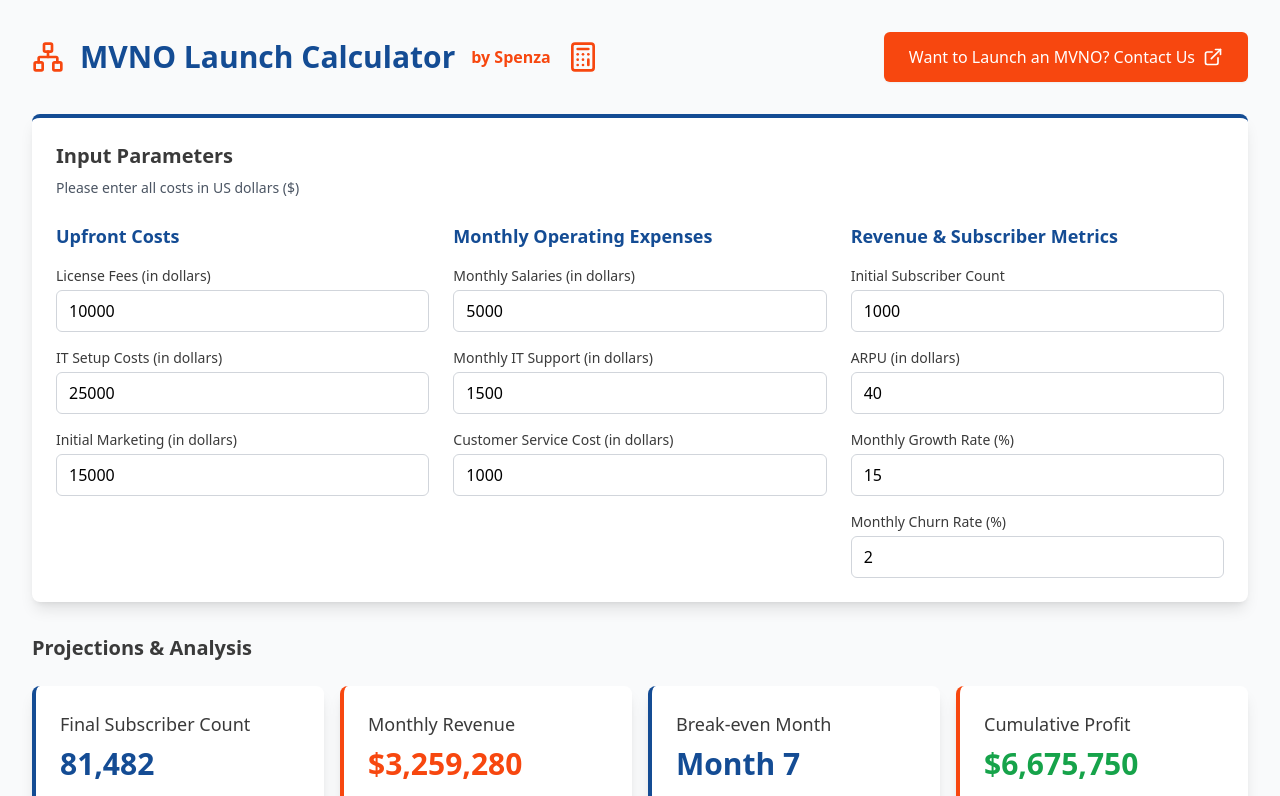
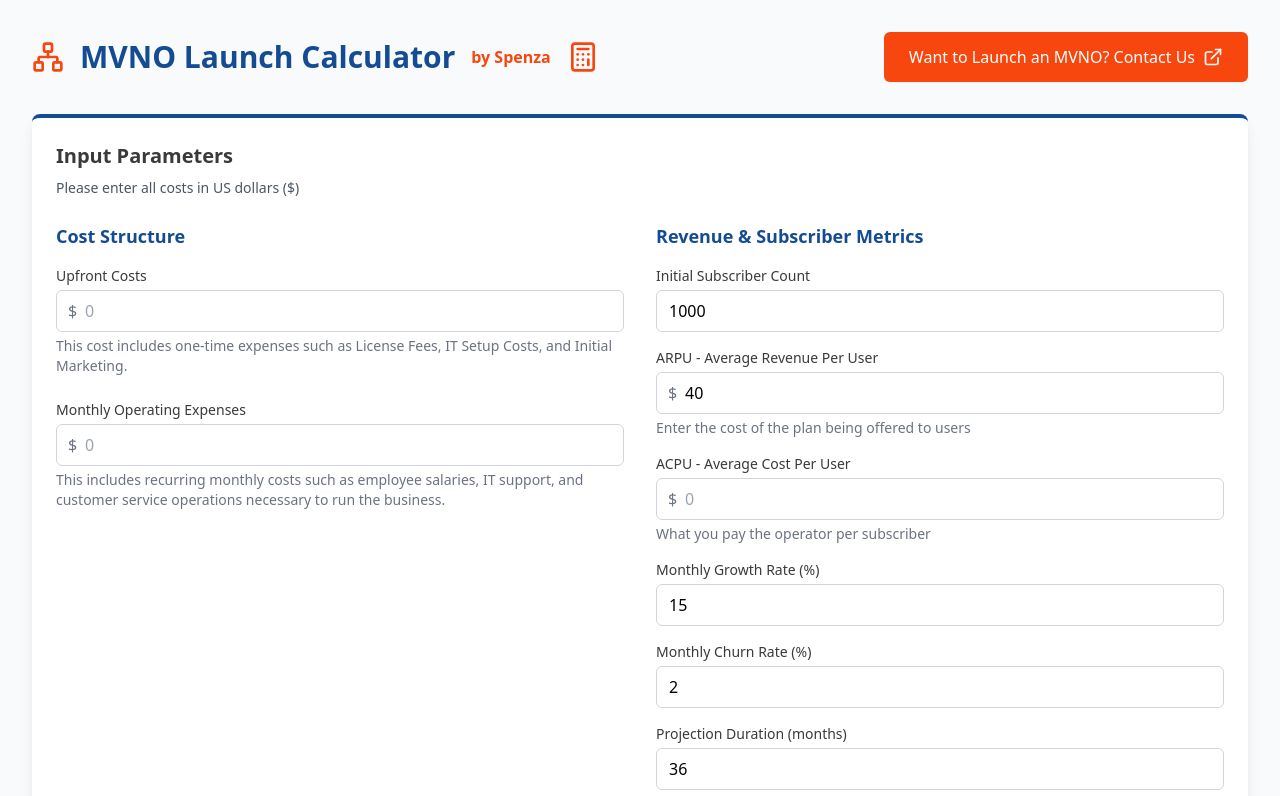
Before and after one commit to devil2123/MVNO_Spenza, a React (Vite) app: page / in a window 1280 px wide. Shown: the top 796 px of the page. Built offline with nearby package versions, Linux system fonts and the light colour scheme.

Commit message:
Update InputSection.tsx

```diff
--- a/src/components/InputSection.tsx
+++ b/src/components/InputSection.tsx
@@ -1,5 +1,5 @@
-import React from "react";
-import { MVNOInputs } from "../types";
+import React from 'react';
+import { MVNOInputs } from '../types';
 
 interface InputSectionProps {
   inputs: MVNOInputs;
@@ -7,134 +7,138 @@ interface InputSectionProps {
 }
 
 export function InputSection({ inputs, onChange }: InputSectionProps) {
-  const handleChange =
-    (field: keyof MVNOInputs) => (e: React.ChangeEvent<HTMLInputElement>) => {
-      const rawValue = e.target.value;
-
-      // If input is empty, set it as an empty string
-      if (rawValue === "") {
-        onChange(field, "" as unknown as number); // Trick TypeScript
-        return;
-      }
-
-      // Otherwise, parse the number normally
-      const value = parseFloat(rawValue);
+  const handleChange = (field: keyof MVNOInputs) => (e: React.ChangeEvent<HTMLInputElement>) => {
+    const value = e.target.value === '' ? 0 : parseFloat(e.target.value);
     onChange(field, value);
   };
 
-  const inputClasses =
-    "mt-1 block w-full rounded-md border border-gray-300 px-3 py-2 text-black focus:outline-none focus:ring-2 focus:ring-[#F7470F] focus:border-[#F7470F] transition-colors duration-200";
+  const inputClasses = "pl-7 mt-1 block w-full rounded-md border border-gray-300 px-3 py-2 text-black focus:outline-none focus:ring-2 focus:ring-[#F7470F] focus:border-[#F7470F] transition-colors duration-200";
   const labelClasses = "block text-sm font-medium text-[#3A3A3A]";
+  const descriptionClasses = "mt-1 text-sm text-gray-500";
 
   return (
-    <div className="grid grid-cols-1 md:grid-cols-2 lg:grid-cols-3 gap-6">
-      <div className="space-y-4">
-        <h3 className="font-semibold text-lg text-[#144C94]">Upfront Costs</h3>
+    <div className="grid grid-cols-1 md:grid-cols-2 gap-8">
+      <div className="space-y-6">
         <div>
-          <label className={labelClasses}>License Fees (in dollars)</label>
+          <h3 className="font-semibold text-lg text-[#144C94] mb-4">Cost Structure</h3>
+
+          <div className="mb-6">
+            <label className={labelClasses}>Upfront Costs</label>
+            <div className="relative">
+              <span className="absolute inset-y-0 left-0 pl-3 flex items-center text-gray-500">$</span>
               <input
                 type="number"
-            value={inputs.licenseFees}
-            onChange={handleChange("licenseFees")}
+                value={inputs.upfrontCosts || ''}
+                onChange={handleChange('upfrontCosts')}
                 className={inputClasses}
+                placeholder="0"
               />
             </div>
+            <p className={descriptionClasses}>
+              This cost includes one-time expenses such as License Fees, IT Setup Costs, and Initial Marketing.
+            </p>
+          </div>
+
           <div>
-          <label className={labelClasses}>IT Setup Costs (in dollars)</label>
+            <label className={labelClasses}>Monthly Operating Expenses</label>
+            <div className="relative">
+              <span className="absolute inset-y-0 left-0 pl-3 flex items-center text-gray-500">$</span>
               <input
                 type="number"
-            value={inputs.itSetupCosts}
-            onChange={handleChange("itSetupCosts")}
+                value={inputs.monthlyOperatingExpenses || ''}
+                onChange={handleChange('monthlyOperatingExpenses')}
                 className={inputClasses}
+                placeholder="0"
               />
             </div>
-        <div>
-          <label className={labelClasses}>Initial Marketing (in dollars)</label>
-          <input
-            type="number"
-            value={inputs.initialMarketing}
-            onChange={handleChange("initialMarketing")}
-            className={inputClasses}
-          />
+            <p className={descriptionClasses}>
+              This includes recurring monthly costs such as employee salaries, IT support, and customer service operations necessary to run the business.
+            </p>
+          </div>
         </div>
       </div>
 
-      <div className="space-y-4">
-        <h3 className="font-semibold text-lg text-[#144C94]">
-          Monthly Operating Expenses
-        </h3>
+      <div className="space-y-6">
         <div>
-          <label className={labelClasses}>Monthly Salaries (in dollars)</label>
-          <input
-            type="number"
-            value={inputs.monthlySalaries}
-            onChange={handleChange("monthlySalaries")}
-            className={inputClasses}
-          />
-        </div>
-        <div>
-          <label className={labelClasses}>Monthly IT Support (in dollars)</label>
-          <input
-            type="number"
-            value={inputs.monthlyITSupport}
-            onChange={handleChange("monthlyITSupport")}
-            className={inputClasses}
-          />
-        </div>
-        <div>
-          <label className={labelClasses}>Customer Service Cost (in dollars)</label>
-          <input
-            type="number"
-            value={inputs.customerServiceCost}
-            onChange={handleChange("customerServiceCost")}
-            className={inputClasses}
-          />
-        </div>
-      </div>
+          <h3 className="font-semibold text-lg text-[#144C94] mb-4">Revenue & Subscriber Metrics</h3>
 
-      <div className="space-y-4">
-        <h3 className="font-semibold text-lg text-[#144C94]">
-          Revenue & Subscriber Metrics
-        </h3>
-        <div>
+          <div className="mb-4">
             <label className={labelClasses}>Initial Subscriber Count</label>
             <input
               type="number"
-            value={inputs.initialSubscribers}
-            onChange={handleChange("initialSubscribers")}
-            className={inputClasses}
+              value={inputs.initialSubscribers || ''}
+              onChange={handleChange('initialSubscribers')}
+              className="mt-1 block w-full rounded-md border border-gray-300 px-3 py-2 text-black focus:outline-none focus:ring-2 focus:ring-[#F7470F] focus:border-[#F7470F] transition-colors duration-200"
+              placeholder="0"
             />
           </div>
-        <div>
-          <label className={labelClasses}>ARPU (in dollars)</label>
+
+          <div className="mb-4">
+            <label className={labelClasses}>ARPU - Average Revenue Per User</label>
+            <div className="relative">
+              <span className="absolute inset-y-0 left-0 pl-3 flex items-center text-gray-500">$</span>
               <input
                 type="number"
-            value={inputs.arpu}
-            onChange={handleChange("arpu")}
+                value={inputs.arpu || ''}
+                onChange={handleChange('arpu')}
                 className={inputClasses}
+                placeholder="0"
               />
             </div>
-        <div>
+            <p className={descriptionClasses}>
+              Enter the cost of the plan being offered to users
+            </p>
+          </div>
+
+          <div className="mb-4">
+            <label className={labelClasses}>ACPU - Average Cost Per User</label>
+            <div className="relative">
+              <span className="absolute inset-y-0 left-0 pl-3 flex items-center text-gray-500">$</span>
+              <input
+                type="number"
+                value={inputs.acpu || ''}
+                onChange={handleChange('acpu')}
+                className={inputClasses}
+                placeholder="0"
+              />
+            </div>
+            <p className={descriptionClasses}>
+              What you pay the operator per subscriber
+            </p>
+          </div>
+
+          <div className="mb-4">
             <label className={labelClasses}>Monthly Growth Rate (%)</label>
             <input
               type="number"
-            value={inputs.monthlyGrowthRate * 100}
-            onChange={(e) =>
-              onChange("monthlyGrowthRate", parseFloat(e.target.value) / 100)
-            }
-            className={inputClasses}
+              value={inputs.monthlyGrowthRate * 100 || ''}
+              onChange={(e) => onChange('monthlyGrowthRate', (e.target.value === '' ? 0 : parseFloat(e.target.value)) / 100)}
+              className="mt-1 block w-full rounded-md border border-gray-300 px-3 py-2 text-black focus:outline-none focus:ring-2 focus:ring-[#F7470F] focus:border-[#F7470F] transition-colors duration-200"
+              placeholder="0"
             />
           </div>
-        <div>
+
+          <div className="mb-4">
             <label className={labelClasses}>Monthly Churn Rate (%)</label>
             <input
               type="number"
-            value={inputs.churnRate * 100}
-            onChange={(e) =>
-              onChange("churnRate", parseFloat(e.target.value) / 100)
-            }
-            className={inputClasses}
+              value={inputs.churnRate * 100 || ''}
+              onChange={(e) => onChange('churnRate', (e.target.value === '' ? 0 : parseFloat(e.target.value)) / 100)}
+              className="mt-1 block w-full rounded-md border border-gray-300 px-3 py-2 text-black focus:outline-none focus:ring-2 focus:ring-[#F7470F] focus:border-[#F7470F] transition-colors duration-200"
+              placeholder="0"
             />
+          </div>
+
+          <div>
+            <label className={labelClasses}>Projection Duration (months)</label>
+            <input
+              type="number"
+              value={inputs.projectionMonths || ''}
+              onChange={handleChange('projectionMonths')}
+              className="mt-1 block w-full rounded-md border border-gray-300 px-3 py-2 text-black focus:outline-none focus:ring-2 focus:ring-[#F7470F] focus:border-[#F7470F] transition-colors duration-200"
+              placeholder="0"
+            />
+          </div>
         </div>
       </div>
     </div>
```
Lines whose indentation alone changed are shown as unchanged.
